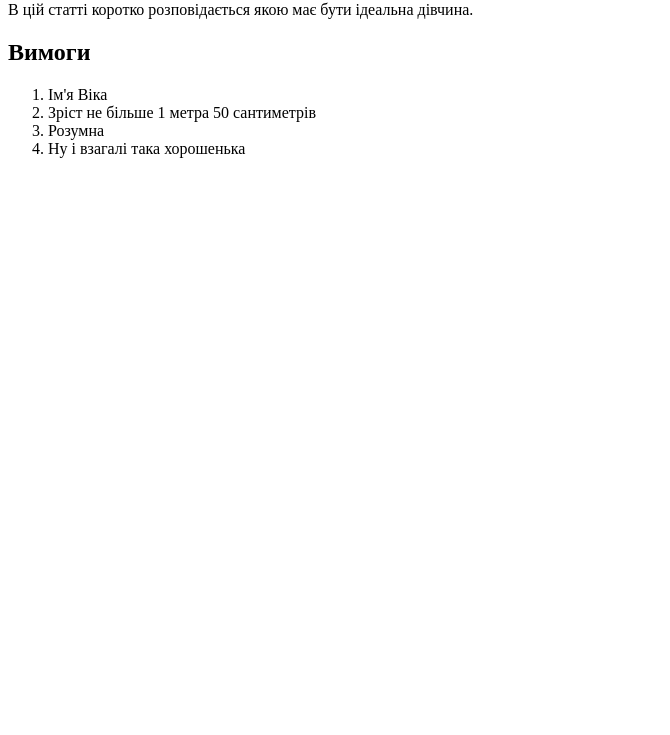
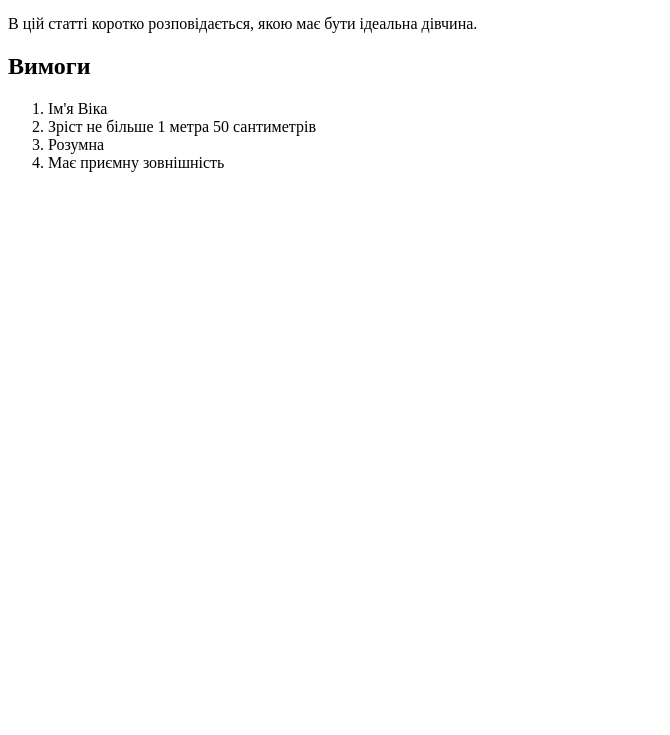
Before and after one commit to 4yzhyk/1.0, a plain HTML site: page Vika.html in a window 1280 px wide. Shown: the part 65-800 px from the top of the page, without its empty margins (0-670 px from the left). Drawn offline with Linux system fonts and the light colour scheme.

Commit message:
add Vika file

```diff
--- a/Vika.html
+++ b/Vika.html
@@ -1,11 +1,25 @@
-<h1> Всі вимоги, щоб бути ідеальною дівчиною</h1>
-<p>
-    В цій статті коротко розповідається якою має бути ідеальна дівчина.
-</p>
+<!DOCTYPE html>
+<html lang="uk">
+
+<head>
+    <meta charset="UTF-8">
+    <meta name="viewport" content="width=device-width, initial-scale=1.0">
+    <title>Ідеальна дівчина</title>
+</head>
+
+<body>
+
+    <h1>Всі вимоги, щоб бути ідеальною дівчиною</h1>
+    <p>В цій статті коротко розповідається, якою має бути ідеальна дівчина.</p>
+
     <h2>Вимоги</h2>
     <ol>
         <li>Ім'я Віка</li>
         <li>Зріст не більше 1 метра 50 сантиметрів</li>
         <li>Розумна</li>
-    <li>Ну і взагалі така хорошенька</li>
+        <li>Має приємну зовнішність</li>
     </ol>
+
+</body>
+
+</html>
```
Lines whose indentation alone changed are shown as unchanged.
